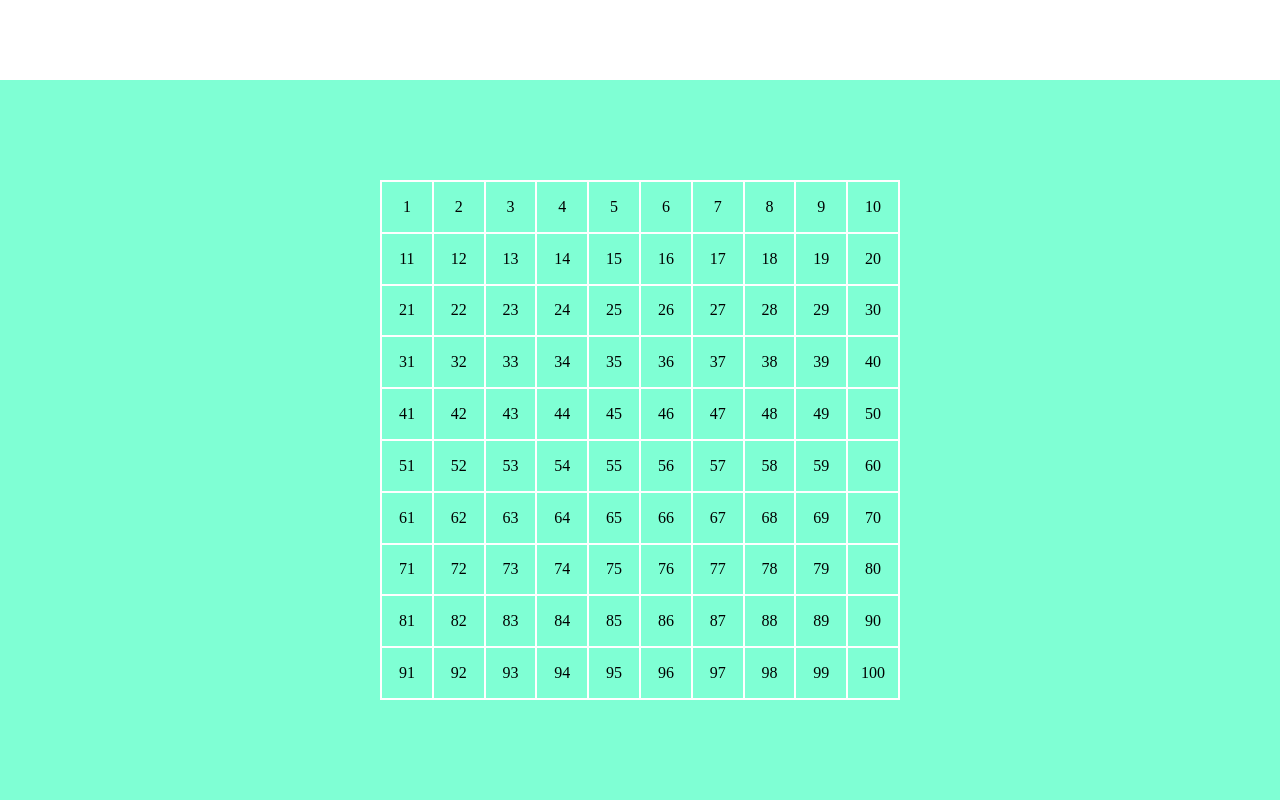
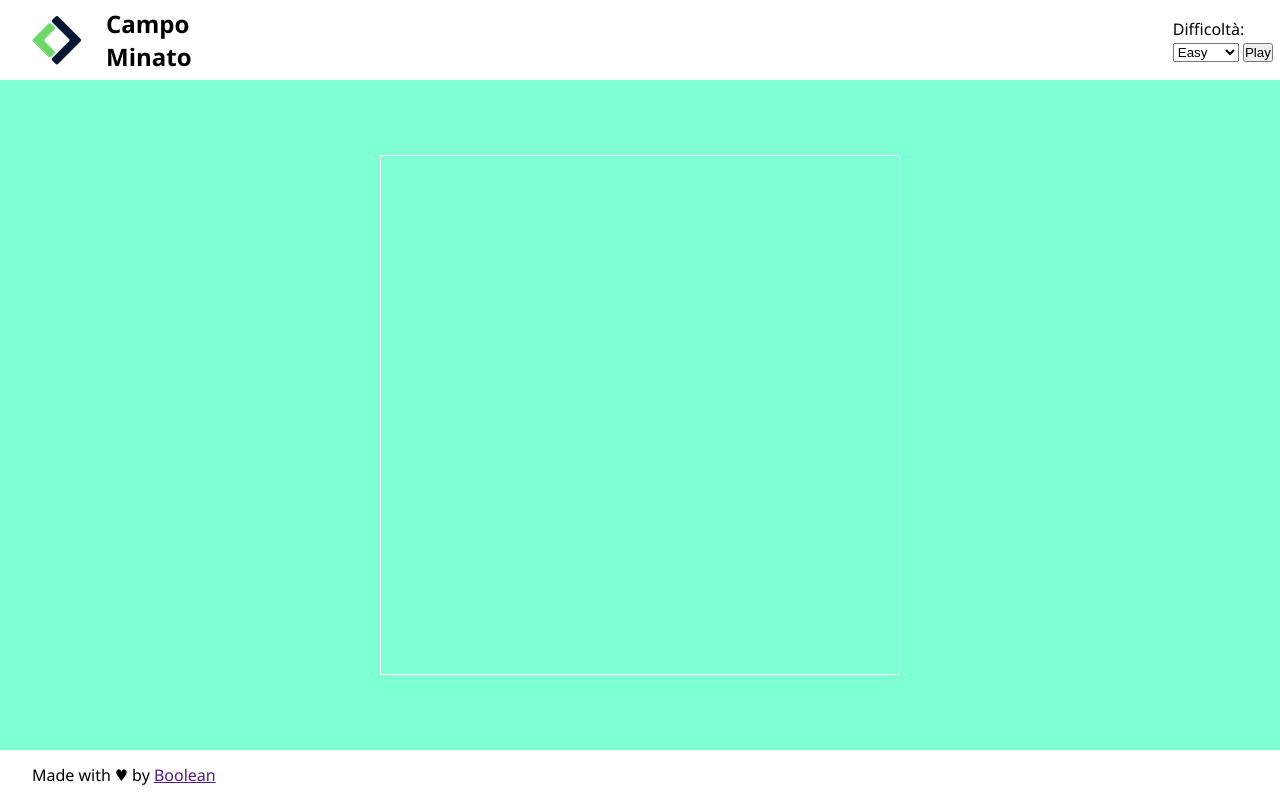
Before and after one commit to Paparellav/js-campominato-grid, a plain HTML site: page index.html in a window 1280 px wide. Drawn offline with Linux system fonts and the light colour scheme.

Commit message:
refactoring

```diff
--- a/css/style.css
+++ b/css/style.css
@@ -4,26 +4,57 @@
     box-sizing: border-box;
 }
 
+html {
+    font-family: 'Segoe UI', Tahoma, Geneva, Verdana, sans-serif;
+}
+
 header {
     width: 100%;
     height: 80px;
+    display: flex;
+    align-items: center;
+}
+
+header img {
+    margin-left: 2rem;
+}
+
+header h2 {
+    margin-left: 1.5rem;
+}
+
+header form {
+    margin-left: 60rem;
 }
 
 main {
     width: 100%;
-    height: calc(100vh - 80px);
+    height: calc(100vh - 130px);
     display: flex;
     justify-content: center;
     align-items: center;
     background-color: #7fffd4;
 }
 
+footer {
+    width: 100%;
+    height: 50px;
+    display: flex;
+    align-items: center;
+}
+
+footer div {
+    margin-left: 2rem;
+}
+
 .grid-container {
+    display: none;
     height: 520px;
     width: 520px;
     border: 1px solid white;
     display: flex;
     flex-wrap: wrap;
+    cursor: pointer;
 }
 
 .grid-box {
@@ -43,3 +74,7 @@ main {
 .active {
     background-color: #6495ed;
 }
+
+.active-2 {
+    display: block;
+}
--- a/index.html
+++ b/index.html
@@ -12,7 +12,17 @@
 <body>
     <!-- Header -->
     <header>
-
+        <img src="img/Logo.png" alt="">
+        <h2>Campo Minato</h2>
+        <form action="">
+            <label for="">Difficoltà:</label>
+            <select name="" id="">
+                <option value="">Easy</option>
+                <option value="">Difficult</option>
+                <option value="">Crazy</option>
+            </select>
+            <button>Play</button>
+        </form>
     </header>
     <!-- /Header -->
     <!-- Main -->
@@ -25,6 +35,11 @@
     </main>
     <!-- /Main -->
 
+    <!-- Footer -->
+    <footer>
+        <div>Made with &hearts; by <a href="">Boolean</a></div>
+    </footer>
+    <!-- /Footer -->
 
     <!-- Scripts -->
     <script src="js/script.js" type="text/javascript"></script>
--- a/js/script.js
+++ b/js/script.js
@@ -1,17 +1,18 @@
 // Generare una griglia di gioco quadrata in cui ogni cella contiene un numero compreso tra 1 e 100.
 // Quando l'utente clicca su ogni cella, la cella cliccata si colora di azzurro.
+const gridContainer = document.querySelector(".grid-container");
+gridContainer.innerHTML = "";
+console.log(gridContainer);
 
-//1. Generare un ciclo che stampa dei numeri da 1 a 100.
-let gridNumber;
-let newElement;
-
-const gridContainer = document.querySelector(".grid-container");
+const playButton = document.querySelector("button");
+playButton.addEventListener("click", function () {
     for (let i = 1; i <= 100; i++) {
-    gridNumber = i;
+        const gridNumber = i;
         // console.log(gridNumber);
 
+
         //2. Creare un elemento html
-    newElement = document.createElement("div");
+        const newElement = document.createElement("div");
         // console.log(newElement);
 
         //3. Aggiungere lo span al div creato pocanzi
@@ -20,14 +21,15 @@ for (let i = 1; i <= 100; i++) {
         //4. Assegnare la classe grid-box
         newElement.classList.add("grid-box");
 
+        // aggiungo all'elmento appena creato la gestione del click
+
+        newElement.addEventListener("click", function() {
+            this.classList.toggle("active");
+        });
+
         // appendo questo elemnto al contenitore
         gridContainer.append(newElement);
 
-    // aggiungo all'elmento appena creato la gestione del click
-    const thisElement = newElement;
-    console.log(thisElement);
-    thisElement.addEventListener("click", function() {
-        console.log(this);
-        this.classList.toggle("active");
+
+    }
 });
-}
```
Also changed, not shown: img/Logo.png (added), img/logo copia.png (added). Lines whose indentation alone changed are shown as unchanged.
